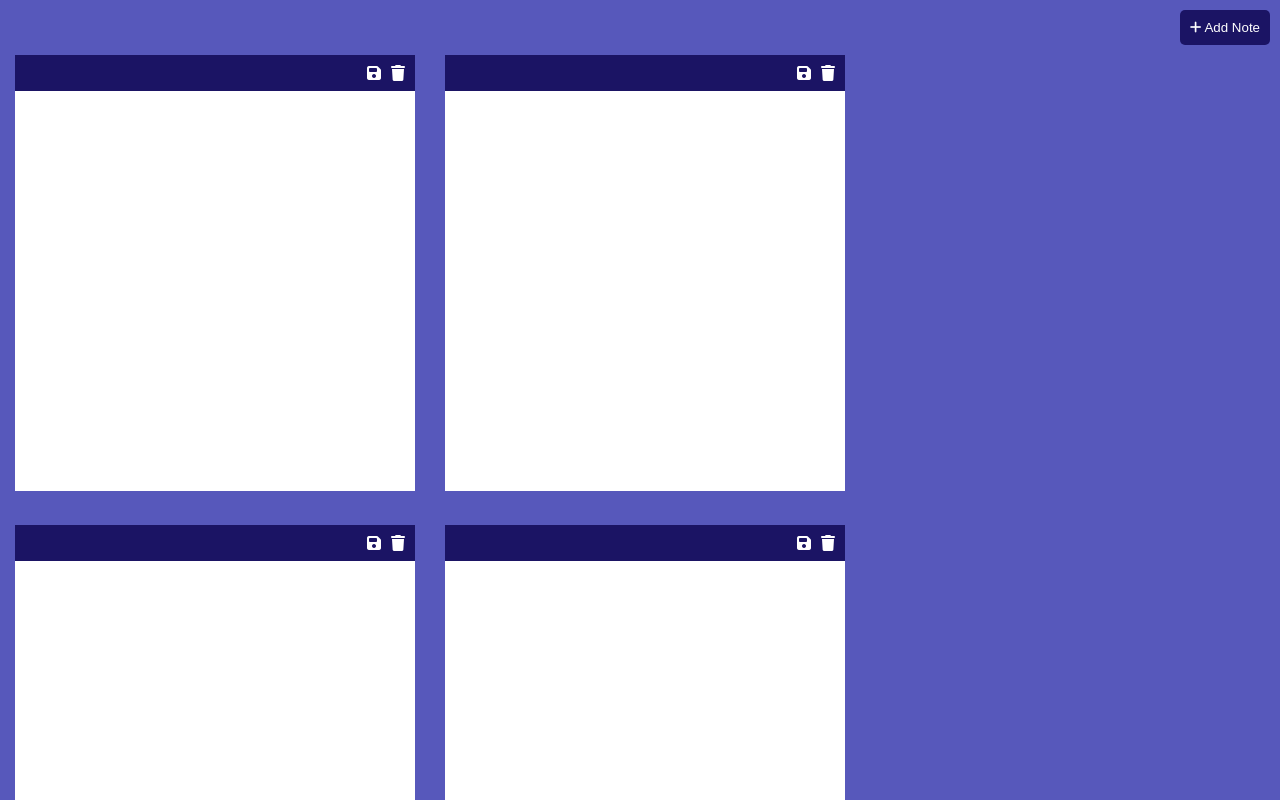
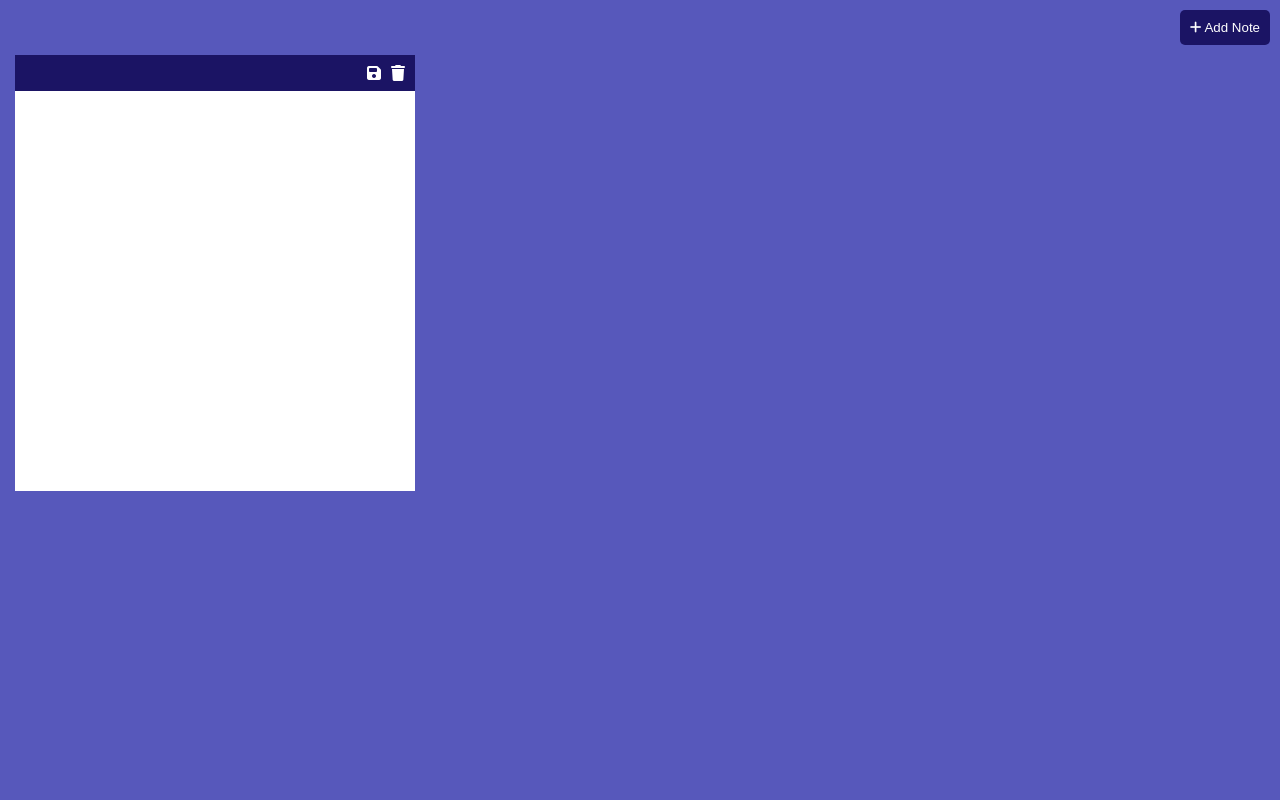
Before and after one commit to AdarshMitr/notesApp, a plain HTML site: page index.html in a window 1280 px wide. Both pictures are taken after a click on the button "Add Note". Shown: the top 800 px of the page. Drawn offline with Linux system fonts and the light colour scheme.

Commit message:
logics for creating and deleting notes

```diff
--- a/app.js
+++ b/app.js
@@ -0,0 +1,24 @@
+const addBtn=document.querySelector('#addBtn')
+const main=document.querySelector('#main')
+
+addBtn.addEventListener('click',
+function(){
+    addNote()
+})
+
+const addNote=()=>{
+    const note=document.createElement('div');
+    note.classList.add('note')
+    note.innerHTML=`
+    <div class="tool">
+      <i class=" save fas fa-save"></i>
+      <i class=" trash fas fa-trash"></i>
+    </div>
+    <textarea></textarea>
+    `;
+    note.querySelector('.trash').addEventListener('click',
+    function(){
+        note.remove()
+    })
+    main.appendChild(note);
+}
--- a/index.html
+++ b/index.html
@@ -17,36 +17,15 @@
       Add Note
     </button>
     <div id="main">
-      <div class="note">
+      <!-- <div class="note">
         <div class="tool">
           <i class="fas fa-save"></i>
           <i class="fas fa-trash"></i>
         </div>
         <textarea></textarea>
-      </div>
+      </div> -->
 
-      <div class="note">
-        <div class="tool">
-          <i class="fas fa-save"></i>
-          <i class="fas fa-trash"></i>
-        </div>
-        <textarea></textarea>
-      </div>
-      <div class="note">
-        <div class="tool">
-          <i class="fas fa-save"></i>
-          <i class="fas fa-trash"></i>
-        </div>
-        <textarea></textarea>
-      </div>
 
-      <div class="note">
-        <div class="tool">
-          <i class="fas fa-save"></i>
-          <i class="fas fa-trash"></i>
-        </div>
-        <textarea></textarea>
-      </div>
     </div>
     <script src="app.js"></script>
   </body>
--- a/style.css
+++ b/style.css
@@ -7,6 +7,7 @@
 #main{
     width: 100%;
     min-height: 100vh;
+    padding-bottom: 50px;
     background-color: #5758BB;
     display: flex;
     flex-wrap: wrap;
```
